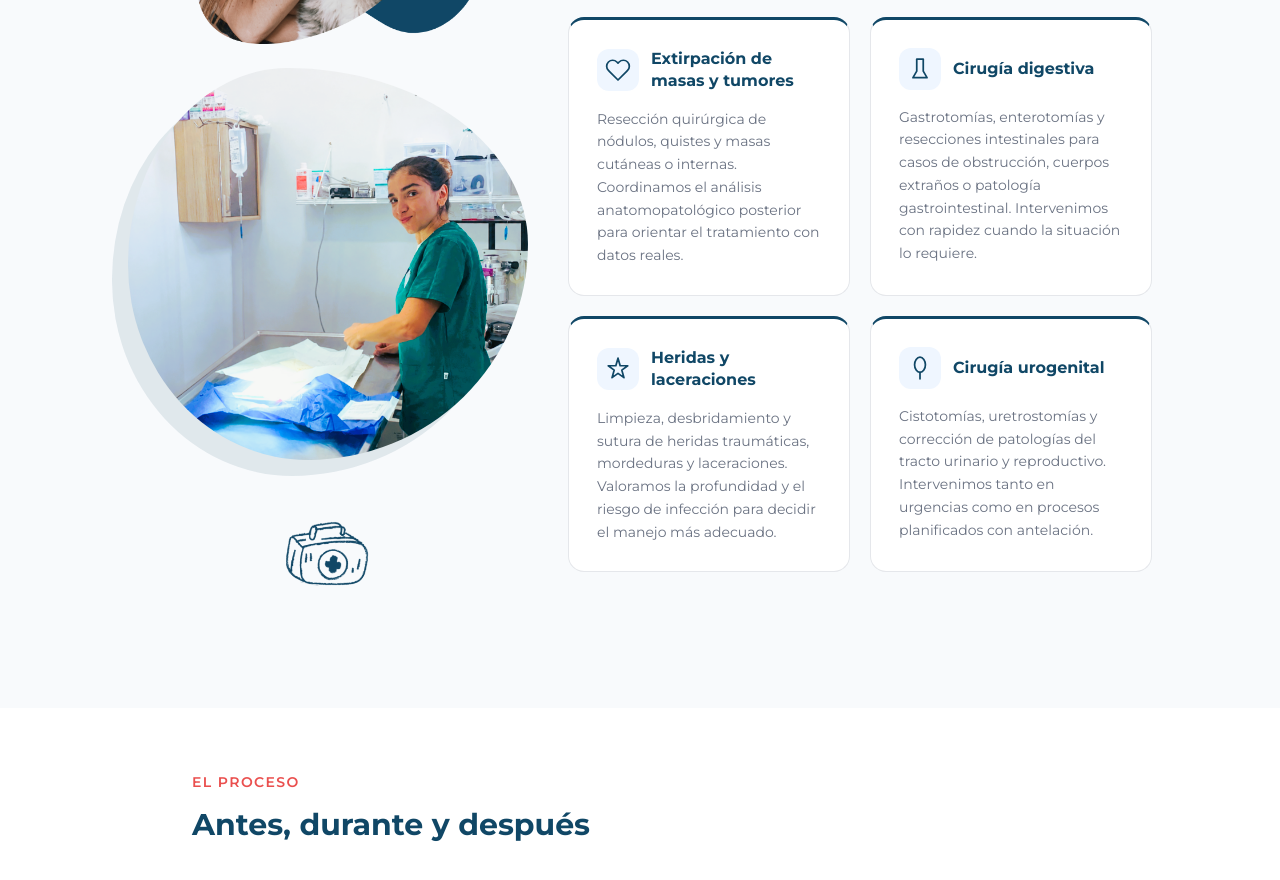
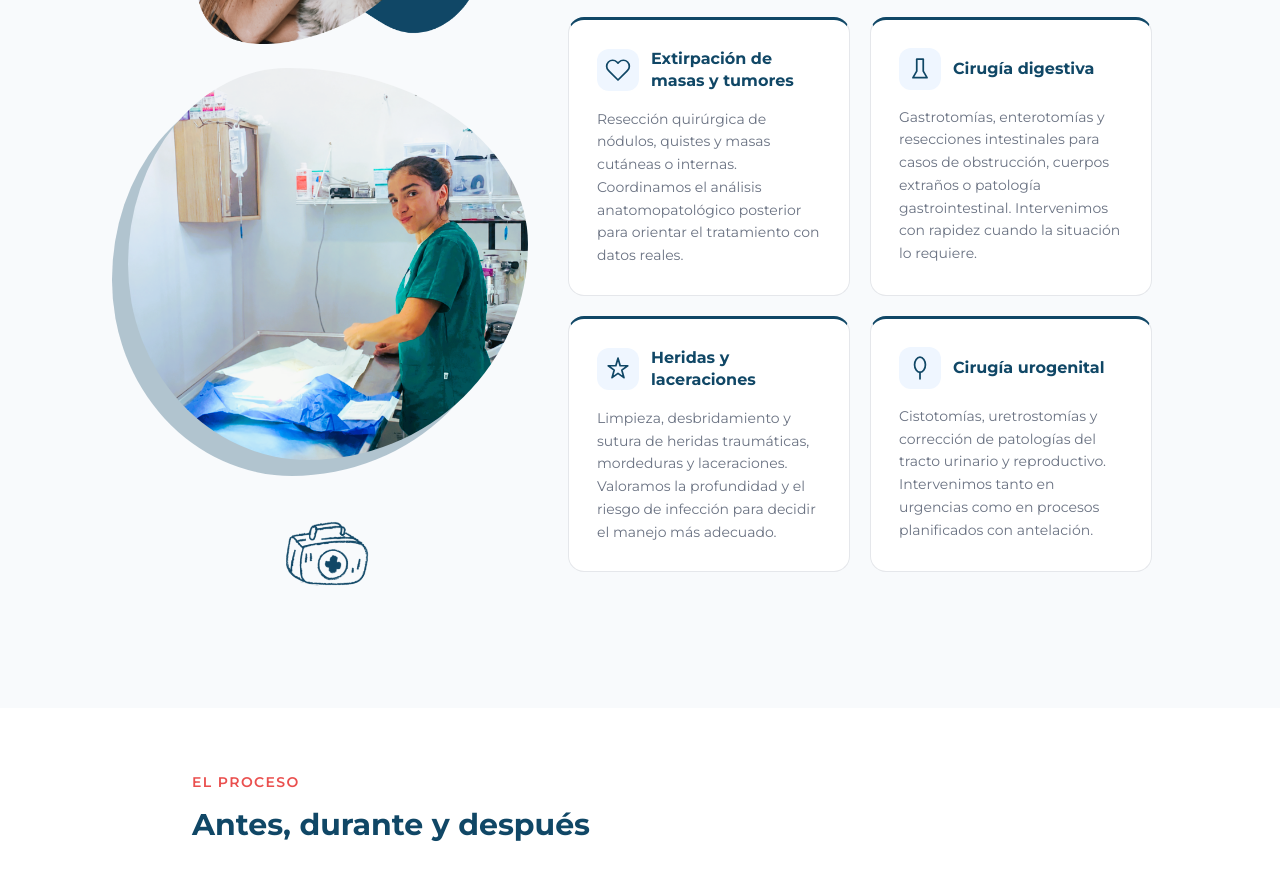
Before and after one commit to frandevp/Veter-web, a React app in the folder veter-web/: page /cirugia-general in a window 1280 px wide. Shown: the part 1689-2569 px from the top of the page. Built offline with nearby package versions, Linux system fonts and the light colour scheme; some packages are replaced by stand-ins of ours.

Commit message:
cirugia-general: darken procedimientos blob opacity 0.10 -> 0.30
Co-Authored-By: Claude Sonnet 4.6 <noreply@anthropic.com>

```diff
--- a/veter-web/app/cirugia-general/page.tsx
+++ b/veter-web/app/cirugia-general/page.tsx
@@ -176,7 +176,7 @@ aria-hidden="true"
 />
 <div className="relative w-full">
 <div className="absolute -bottom-4 -left-4 w-full h-full pointer-events-none"
-style={{ backgroundColor: "#104766", opacity: 0.10, borderRadius: "40% 60% 55% 45% / 50% 45% 55% 50%" }} />
+style={{ backgroundColor: "#104766", opacity: 0.30, borderRadius: "40% 60% 55% 45% / 50% 45% 55% 50%" }} />
 <Image
 src="/images/cirugia-veterinaria.png"
 alt="Veterinaria preparando quirófano en Veter"
```
